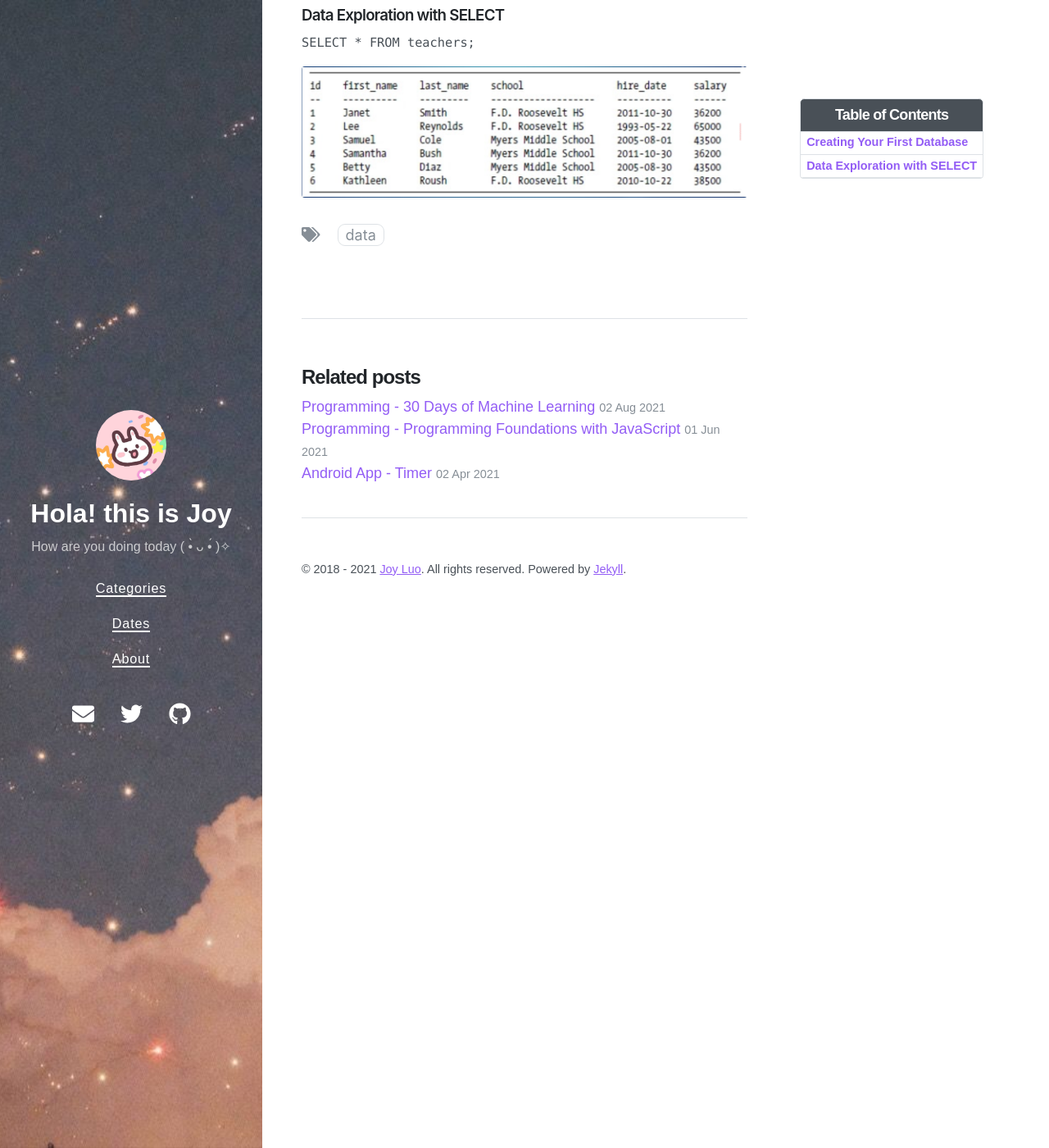
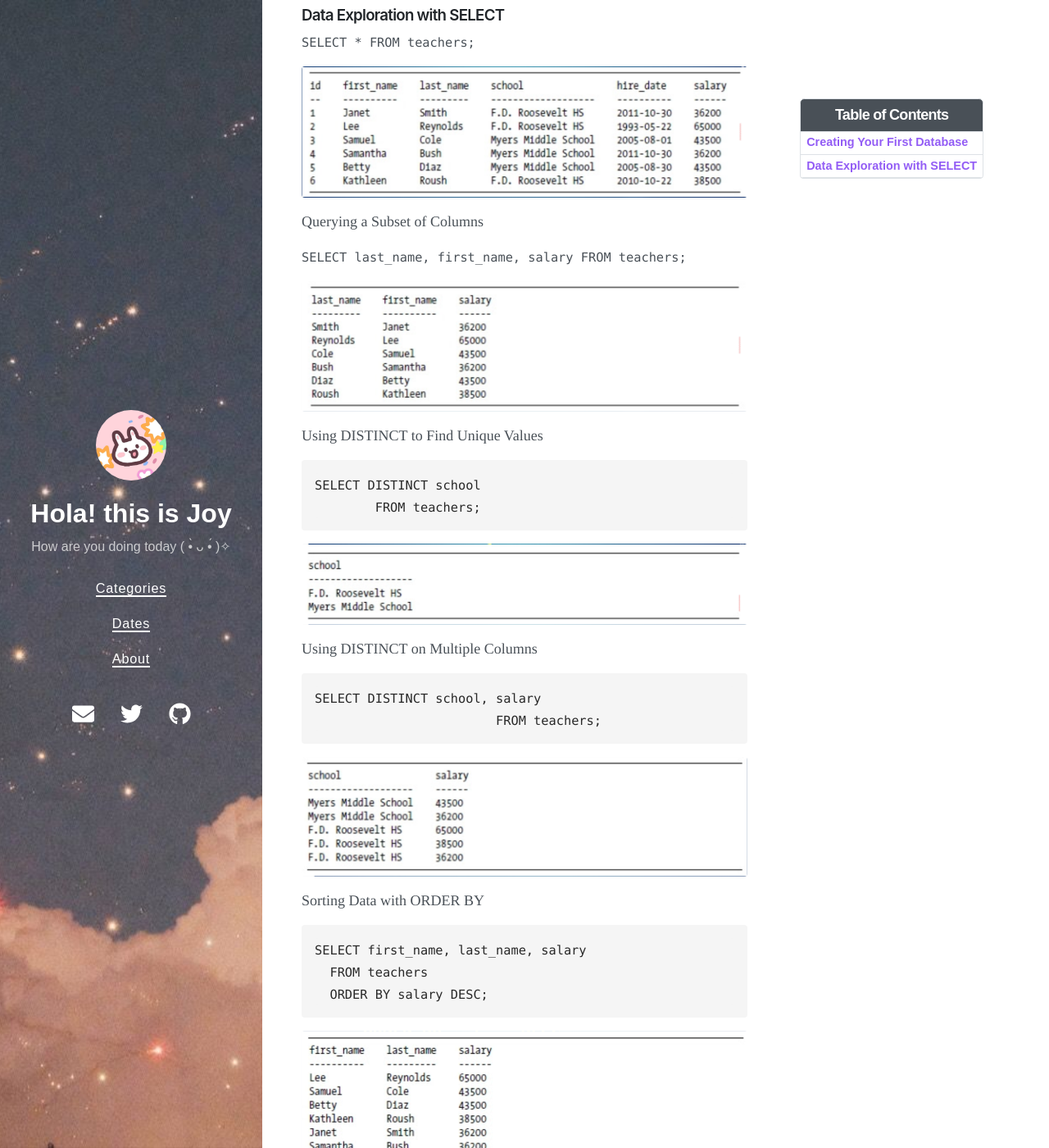
Before and after one commit to Joy3Luo/mathnotes, a Jekyll site: the page built from _posts/2021-09-01-DatabaseINST123.md, in a window 1280 px wide and 1400 px high, scrolled down 4907 px. Shown: the whole window at 82% size. Built offline with Jekyll 4.4.1, drawn with Linux system fonts in a browser that asks for light colours; nearby versions of some CDN libraries.

Commit message:
Update 2021-09-01-DatabaseINST123.md

````diff
--- a/_posts/2021-09-01-DatabaseINST123.md
+++ b/_posts/2021-09-01-DatabaseINST123.md
@@ -188,4 +188,36 @@ LINE 5:     ('Samuel', 'Cole', 'Myers Middle School', '2005-08-01', 43...
 
 `SELECT * FROM teachers;`
 
-![](https://joy3luo.github.io/mathnotes/pics/databaseinst123/ch2 1.png)
+![](https://joy3luo.github.io/mathnotes/pics/databaseinst123/ch2%201.png)
+
+Querying a Subset of Columns
+
+`SELECT last_name, first_name, salary 	FROM teachers;`
+
+![](https://joy3luo.github.io/mathnotes/pics/databaseinst123/ch2%202.png)
+
+Using DISTINCT to Find Unique Values
+
+```
+SELECT DISTINCT school
+	FROM teachers;
+```
+
+![](https://joy3luo.github.io/mathnotes/pics/databaseinst123/ch2%203.png)
+
+Using DISTINCT on Multiple Columns
+```
+SELECT DISTINCT school, salary
+ 			FROM teachers;
+```
+![](https://joy3luo.github.io/mathnotes/pics/databaseinst123/ch2%204.png)
+
+Sorting Data with ORDER BY
+
+```
+SELECT first_name, last_name, salary
+  FROM teachers
+  ORDER BY salary DESC;
+```
+
+![](https://joy3luo.github.io/mathnotes/pics/databaseinst123/ch2%205.png)
````
